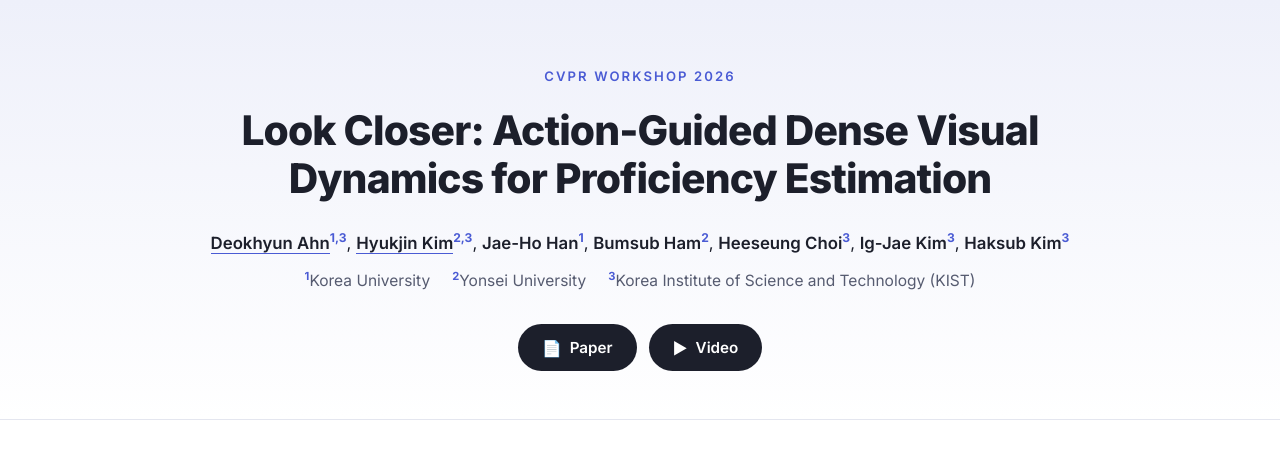
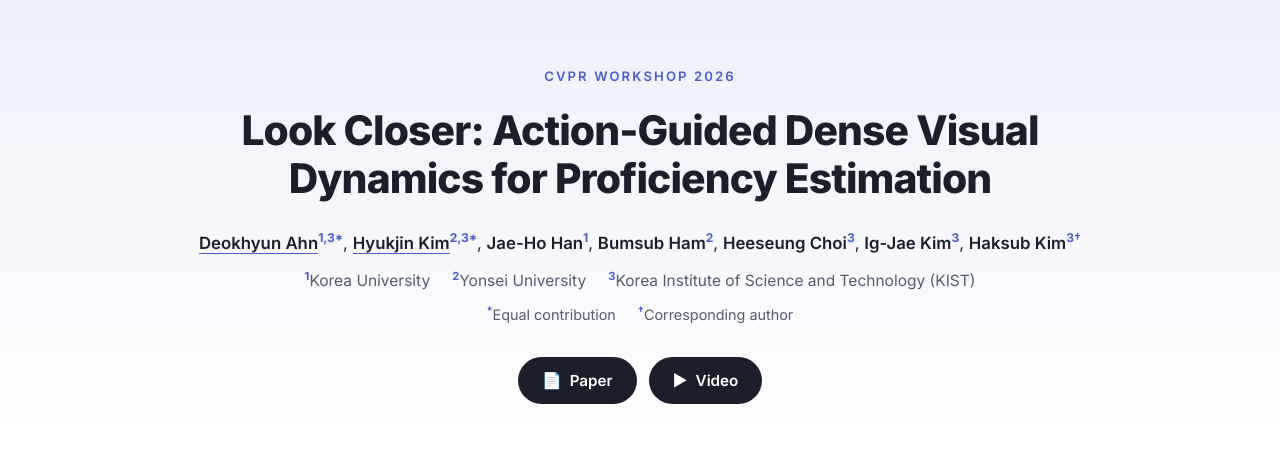
Before and after one commit to InnovativeJin/look-closer, a plain HTML site: page index.html in a window 1280 px wide. Shown: the top 451 px of the page. Drawn offline with Linux system fonts and the light colour scheme.

Commit message:
Mark equal-contribution and corresponding authors
Co-Authored-By: Claude Opus 5.5 <noreply@anthropic.com>

```diff
--- a/css/style.css
+++ b/css/style.css
@@ -94,7 +94,8 @@ a.author:hover {
   text-decoration: none;
 }
 .authors sup,
-.affiliations sup {
+.affiliations sup,
+.author-notes sup {
   color: var(--accent);
   font-weight: 700;
   font-size: 0.72em;
@@ -106,6 +107,16 @@ a.author:hover {
   justify-content: center;
   gap: 4px 22px;
   font-size: 0.97rem;
+  color: var(--text-soft);
+  margin: 0 0 8px;
+}
+
+.author-notes {
+  display: flex;
+  flex-wrap: wrap;
+  justify-content: center;
+  gap: 4px 22px;
+  font-size: 0.9rem;
   color: var(--text-soft);
   margin: 0 0 30px;
 }
--- a/index.html
+++ b/index.html
@@ -44,21 +44,27 @@
         href="#" with each author's personal page. The rest are plain text.
         Superscripts: 1 = Korea University, 2 = Yonsei University,
                       3 = Korea Institute of Science and Technology (KIST)
+                      * = equal contribution, &dagger; = corresponding author
       -->
       <p class="authors">
-        <a class="author" href="https://deo-ahn.github.io" target="_blank" rel="noopener">Deokhyun Ahn</a><sup>1,3</sup>,
-        <a class="author" href="https://innovativejin.github.io" target="_blank" rel="noopener">Hyukjin Kim</a><sup>2,3</sup>,
+        <a class="author" href="https://deo-ahn.github.io" target="_blank" rel="noopener">Deokhyun Ahn</a><sup>1,3*</sup>,
+        <a class="author" href="https://innovativejin.github.io" target="_blank" rel="noopener">Hyukjin Kim</a><sup>2,3*</sup>,
         <span class="author">Jae-Ho Han</span><sup>1</sup>,
         <span class="author">Bumsub Ham</span><sup>2</sup>,
         <span class="author">Heeseung Choi</span><sup>3</sup>,
         <span class="author">Ig-Jae Kim</span><sup>3</sup>,
-        <span class="author">Haksub Kim</span><sup>3</sup>
+        <span class="author">Haksub Kim</span><sup>3&dagger;</sup>
       </p>
 
       <p class="affiliations">
         <span><sup>1</sup>Korea University</span>
         <span><sup>2</sup>Yonsei University</span>
         <span><sup>3</sup>Korea Institute of Science and Technology (KIST)</span>
+      </p>
+
+      <p class="author-notes">
+        <span><sup>*</sup>Equal contribution</span>
+        <span><sup>&dagger;</sup>Corresponding author</span>
       </p>
 
       <!--
```
